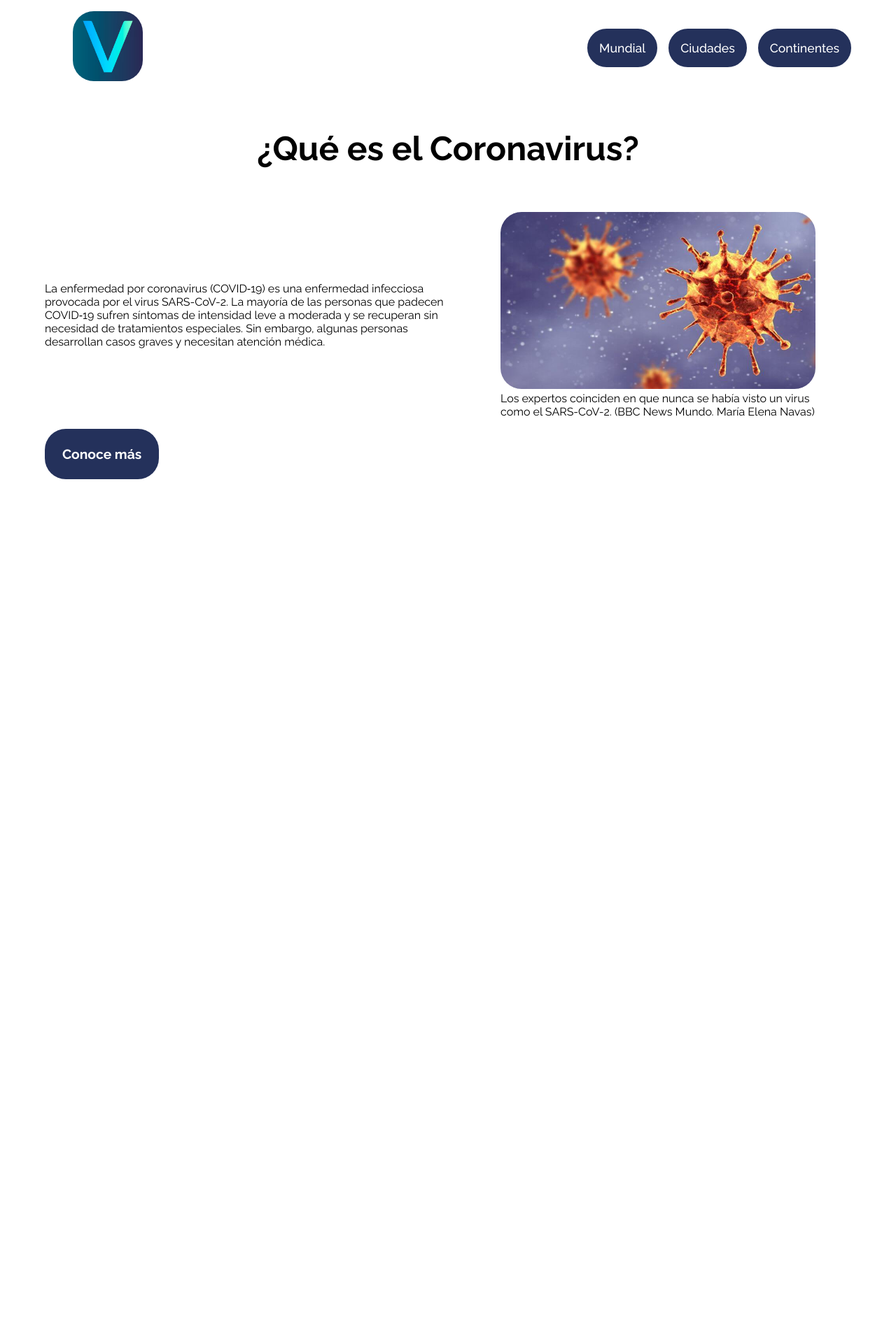
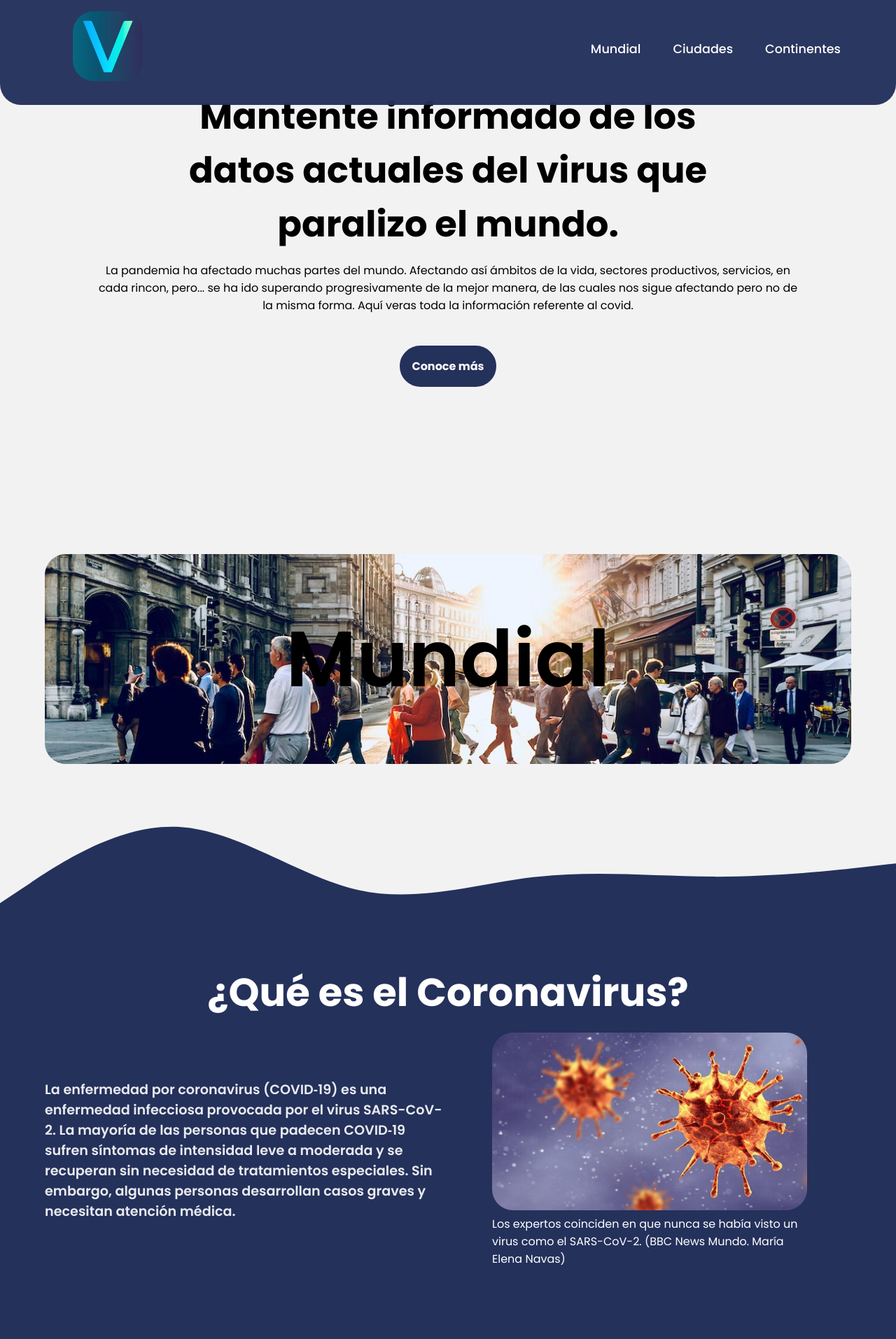
Before and after one commit to jhonatansoto45/statusCoronavirus, an Angular app: page /home in a window 1280 px wide. Shown: the top 1914 px of the page at 70% size. Before the commit the page ends 800 px from the top, so only its background shows below. Built offline with nearby package versions, Linux system fonts and the light colour scheme.

Commit message:
Diseño de pagina world basico

```diff
--- /dev/null
+++ b/src/app/shared/banner/banner.component.ts
@@ -0,0 +1,42 @@
+import { Component, Input, OnInit } from '@angular/core';
+
+@Component({
+  selector: 'app-banner',
+  template: `<section class="banner container" id="banner">
+    <p class="banner__title">{{ text }}</p>
+  </section>`,
+  styles: [
+    `
+      .banner {
+        width: 90%;
+        height: 300px;
+        border-radius: var(--border-radius);
+      }
+
+      .banner__title {
+        text-align: center;
+        font-size: 7rem;
+        font-weight: 600;
+        line-height: 300px;
+        color: #000;
+      }
+    `,
+  ],
+})
+export class BannerComponent implements OnInit {
+  @Input() text: string = 'Escribe aquí tu texto';
+  @Input() routeImage: string = '';
+
+  constructor() {}
+
+  ngOnInit(): void {
+    if (this.routeImage !== undefined) {
+      document.getElementById(
+        'banner'
+      )!.style.backgroundImage = `url(${this.routeImage})`;
+      document.getElementById('banner')!.style.backgroundRepeat = 'no-repeat';
+      document.getElementById('banner')!.style.backgroundPosition = 'top';
+      document.getElementById('banner')!.style.backgroundSize = 'cover';
+    }
+  }
+}
--- a/src/app/shared/header/header.component.scss
+++ b/src/app/shared/header/header.component.scss
@@ -2,6 +2,16 @@
   display: flex;
   justify-content: space-between;
   align-items: center;
+}
+
+.header {
+  position: fixed;
+  top: 0;
+  background-color: var(--secondary-color);
+  border-radius: 0 0 var(--border-radius) var(--border-radius);
+  height: 150px;
+  width: 100%;
+  opacity: 0.97;
 }
 
 .header__picture {
@@ -26,7 +36,6 @@
     background-color: var(--secondary-color);
     color: #fff;
     font-weight: 500;
-    border: 2px solid var(--secondary-color);
     border-radius: var(--border-radius);
     transition: 0.3s;
   }
--- a/src/app/shared/shared.module.ts
+++ b/src/app/shared/shared.module.ts
@@ -1,10 +1,11 @@
 import { NgModule } from '@angular/core';
 import { CommonModule } from '@angular/common';
 import { HeaderComponent } from './header/header.component';
+import { BannerComponent } from './banner/banner.component';
 
 @NgModule({
-  declarations: [HeaderComponent],
-  exports: [HeaderComponent],
+  declarations: [HeaderComponent, BannerComponent],
+  exports: [HeaderComponent, BannerComponent],
   imports: [CommonModule],
 })
 export class SharedModule {}
--- a/src/app/statusCovid/pages/world/world.component.html
+++ b/src/app/statusCovid/pages/world/world.component.html
@@ -1,15 +1,50 @@
 <app-header></app-header>
+<section class="information container">
+  <h1 class="information__title">
+    Mantente informado de los datos actuales del virus que paralizo el mundo.
+  </h1>
+  <p class="information__description">
+    La pandemia ha afectado muchas partes del mundo. Afectando así ámbitos de la
+    vida, sectores productivos, servicios, en cada rincon, pero... se ha ido
+    superando progresivamente de la mejor manera, de las cuales nos sigue
+    afectando pero no de la misma forma. Aquí veras toda la información
+    referente al covid.
+  </p>
+  <a
+    href="https://www.ins.gov.co/Noticias/paginas/coronavirus.aspx"
+    target="__blank"
+    class="information__cta"
+    >Conoce más</a
+  >
+</section>
+
+<app-banner [text]="textBanner" [routeImage]="routeImgBanner"></app-banner>
+
 <section class="status">
-  <article class="status__description container">
+  <svg
+    xmlns="http://www.w3.org/2000/svg"
+    viewBox="0 0 1440 320"
+    class="status__wave"
+  >
+    <path
+      fill="#24315b"
+      fill-opacity="1"
+      d="M0,224L48,192C96,160,192,96,288,101.3C384,107,480,181,576,202.7C672,224,768,192,864,181.3C960,171,1056,181,1152,181.3C1248,181,1344,171,1392,165.3L1440,160L1440,320L1392,320C1344,320,1248,320,1152,320C1056,320,960,320,864,320C768,320,672,320,576,320C480,320,384,320,288,320C192,320,96,320,48,320L0,320Z"
+    ></path>
+  </svg>
+  <article class="status__description ">
     <h1 class="status__title">¿Qué es el Coronavirus?</h1>
-    <div class="status__content">
-      <p class="status__paragraph">
-        La enfermedad por coronavirus (COVID‑19) es una enfermedad infecciosa
-        provocada por el virus SARS-CoV-2. La mayoría de las personas que
-        padecen COVID‑19 sufren síntomas de intensidad leve a moderada y se
-        recuperan sin necesidad de tratamientos especiales. Sin embargo, algunas
-        personas desarrollan casos graves y necesitan atención médica.
-      </p>
+    <div class="status__content container">
+      <div class="status__article ">
+        <p class="status__paragraph">
+          La enfermedad por coronavirus (COVID‑19) es una enfermedad infecciosa
+          provocada por el virus SARS-CoV-2. La mayoría de las personas que
+          padecen COVID‑19 sufren síntomas de intensidad leve a moderada y se
+          recuperan sin necesidad de tratamientos especiales. Sin embargo,
+          algunas personas desarrollan casos graves y necesitan atención médica.
+        </p>
+
+      </div>
       <figure class="status__img">
         <img
           src="../../../../assets/images/coronavirus.jpg"
@@ -22,11 +57,12 @@
         </figcaption>
       </figure>
     </div>
-    <a
-      href="https://www.ins.gov.co/Noticias/paginas/coronavirus.aspx"
-      target="__blank"
-      class="status__cta"
-      >Conoce más</a
-    >
   </article>
+  <svg xmlns="http://www.w3.org/2000/svg" viewBox="0 0 1440 320" class="status__wave">
+    <path
+      fill="#24315b"
+      fill-opacity="1"
+      d="M0,224L48,192C96,160,192,96,288,101.3C384,107,480,181,576,202.7C672,224,768,192,864,181.3C960,171,1056,181,1152,181.3C1248,181,1344,171,1392,165.3L1440,160L1440,0L1392,0C1344,0,1248,0,1152,0C1056,0,960,0,864,0C768,0,672,0,576,0C480,0,384,0,288,0C192,0,96,0,48,0L0,0Z"
+    ></path>
+  </svg>
 </section>
--- a/src/app/statusCovid/pages/world/world.component.scss
+++ b/src/app/statusCovid/pages/world/world.component.scss
@@ -1,6 +1,57 @@
+.information {
+  height: 85vh;
+  display: flex;
+  flex-direction: column;
+  justify-content: center;
+  align-items: center;
+}
+
+.information__title {
+  text-align: center;
+  font-size: 3.2rem;
+  width: 800px;
+  margin: 0 auto 15px;
+}
+
+.information__description {
+  text-align: center;
+  width: 1000px;
+  margin: 0 auto;
+}
+
+.information__cta {
+  display: inline-block;
+  margin: 45px auto 0;
+  padding: 15px;
+  background-color: var(--secondary-color);
+  color: #fff;
+  border-radius: var(--border-radius);
+  border: 2px solid var(--secondary-color);
+  text-decoration: none;
+  font-size: 1rem;
+  font-weight: 700;
+  transition: 0.2s ease-in;
+}
+
+.information__cta:hover {
+  background-color: #f2f2f2;
+  color: var(--secondary-color);
+}
+
+.status__wave {
+  display: block;
+}
+
+.status__description {
+  background-color: var(--secondary-color);
+}
+
 .status__title {
-  font-size: 3rem;
+  font-size: 3.5rem;
   text-align: center;
+  width: 100%;
+  margin: 0 auto;
+  color: #fff;
 }
 
 .status__content {
@@ -9,10 +60,15 @@
   align-items: center;
 }
 
+.status__article {
+  width: 50%;
+}
+
 .status__paragraph {
-  opacity: 0.7px;
-  font-size: 1rem;
-  width: 600px;
+  font-size: 1.2rem;
+  font-weight: 600;
+  color: #fff;
+  opacity: .9;
 }
 
 .status__img {
@@ -26,13 +82,6 @@
   }
 }
 
-.status__cta {
-  display: inline-block;
-  padding: 25px;
-  background-color: var(--secondary-color);
+figcaption{
   color: #fff;
-  border-radius: var(--border-radius);
-  text-decoration: none;
-  font-size: 1.2rem;
-  font-weight: 700;
 }
--- a/src/app/statusCovid/pages/world/world.component.ts
+++ b/src/app/statusCovid/pages/world/world.component.ts
@@ -1,15 +1,15 @@
 import { Component, OnInit } from '@angular/core';
-
 @Component({
   selector: 'app-world',
   templateUrl: './world.component.html',
-  styleUrls: ['./world.component.scss']
+  styleUrls: ['./world.component.scss'],
 })
 export class WorldComponent implements OnInit {
+  readonly textBanner: string = 'Mundial';
+  readonly routeImgBanner: string =
+    '../../../../assets/images/banner/world.avif';
 
-  constructor() { }
+  constructor() {}
 
-  ngOnInit(): void {
-  }
-
+  ngOnInit(): void {}
 }
--- a/src/styles.scss
+++ b/src/styles.scss
@@ -40,7 +40,7 @@ $statusCoronavirus-theme: mat.define-light-theme(
 @include mat.all-component-themes($statusCoronavirus-theme);
 
 /* You can add global styles to this file, and also import other style files */
-@import url("https://fonts.googleapis.com/css2?family=Raleway:wght@300;400;500;600;700&display=swap");
+@import url('https://fonts.googleapis.com/css2?family=Poppins:wght@300;400;500;600;700&display=swap');
 
 :root {
   --primary-color: #00e5f0;
@@ -50,11 +50,12 @@ $statusCoronavirus-theme: mat.define-light-theme(
 html,
 body {
   height: 100%;
+  background-color: #f2f2f2;
+  font-family: 'Poppins', sans-serif;
 }
 
 body {
   margin: 0;
-  font-family: "Raleway", sans-serif;
 }
 
 .container {
```
Also changed, not shown: src/assets/images/banner/world.avif (added), 1 other file (tests, documents, lock files or other folders).
